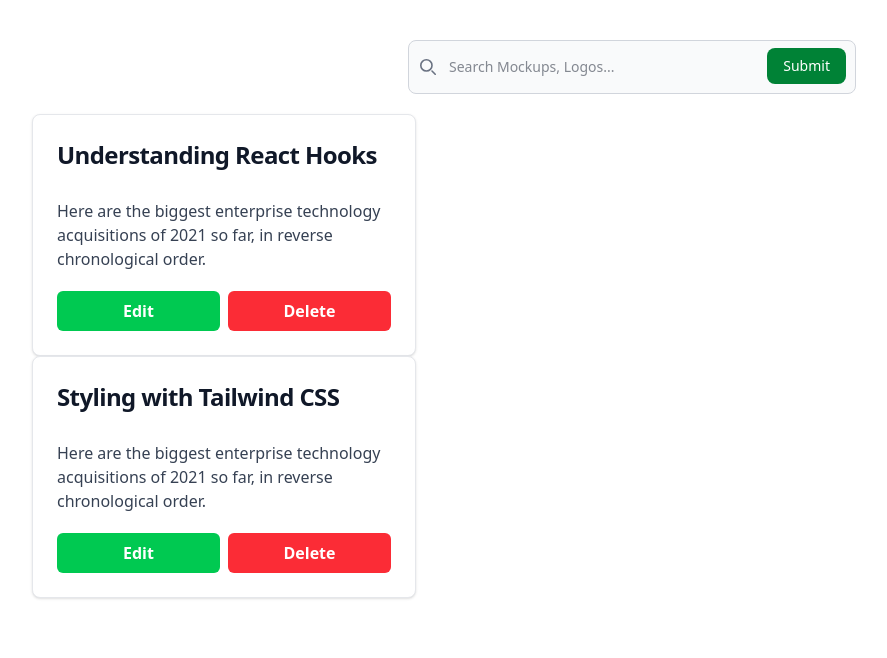
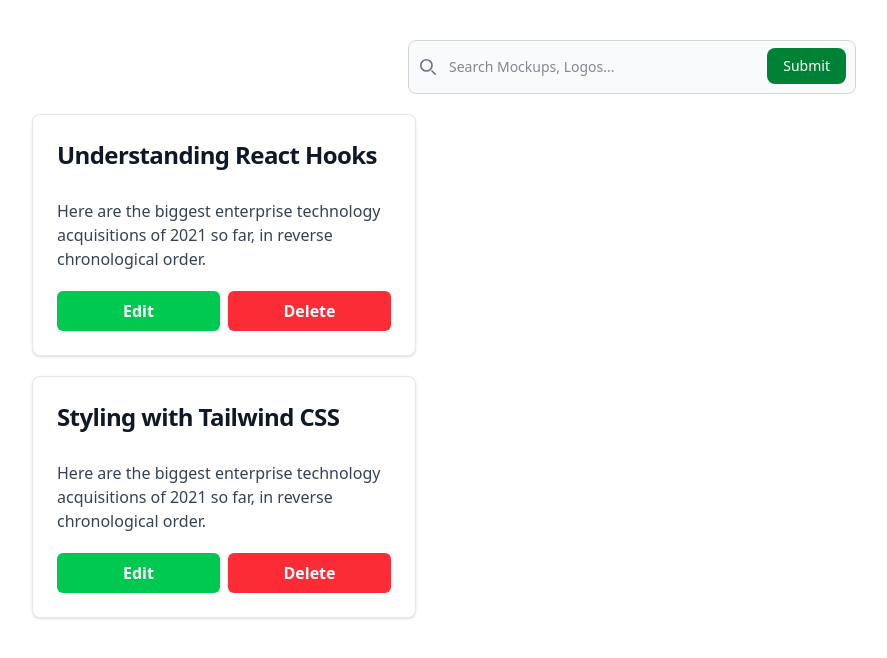
Before and after one commit to rakib00-dev/react-json-server, a React (Vite) app: page / in a window 1280 px wide. Shown: the top 658 px of the page, without its empty margins (8-895 px from the left). Built offline with nearby package versions, Linux system fonts and the light colour scheme; data requests are answered from the project's data file.

Commit message:
added the gap to the card

```diff
--- a/src/components/AddData.jsx
+++ b/src/components/AddData.jsx
@@ -2,7 +2,7 @@ import React from 'react';
 
 const AddData = ({ data }) => {
   return (
-    <div className="">
+    <div className="grid gap-5">
       {data.map((e, i) => (
         <div
           className="grid max-w-sm p-6 bg-white border border-gray-200 rounded-lg shadow-sm hover:bg-gray-100 dark:bg-gray-800 dark:border-gray-700 dark:hover:bg-gray-700 gap-5"
```
